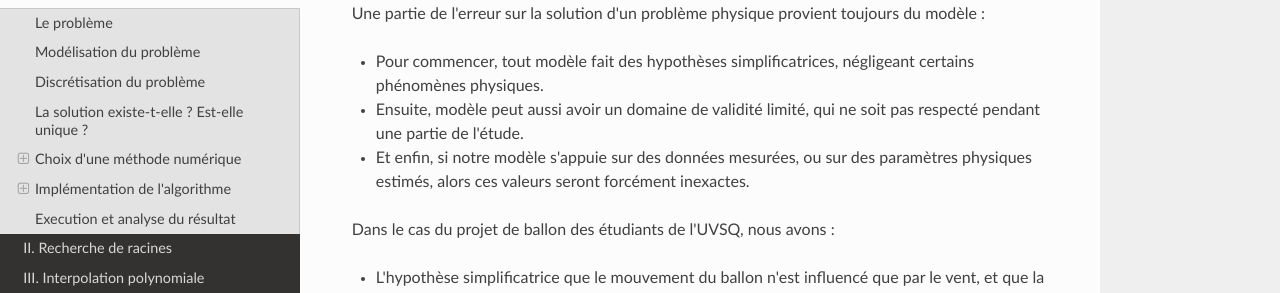
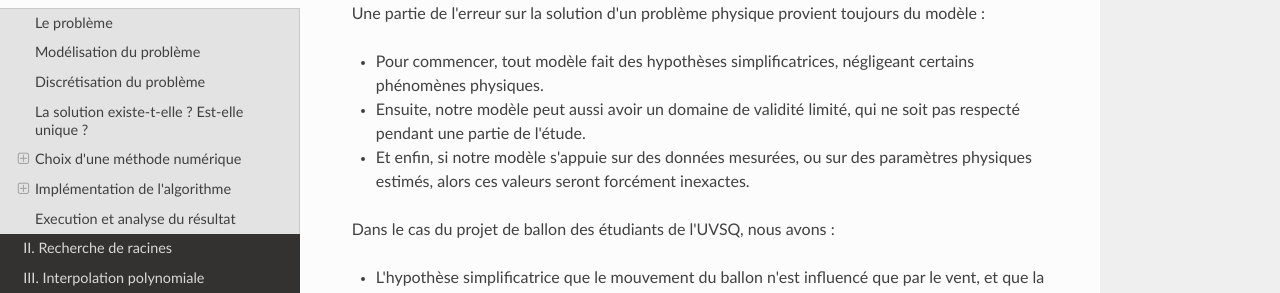
Before and after one commit to NicOudart/UVSQ_LSPH515_methodes_num, an MkDocs documentation site: the page built from docs/Chap1_Introduction.md, in a window 1280 px wide and 900 px high, scrolled down 3766 px. Shown: the part 158-451 px from the top of the window. Built offline with MkDocs 1.6.1, drawn with Linux system fonts in a browser that asks for light colours; nearby versions of some CDN libraries; some of the changed text lies outside the part shown.

Commit message:
-Minor fix in Chapter 1.

```diff
--- a/docs/Chap1_Introduction.md
+++ b/docs/Chap1_Introduction.md
@@ -124,7 +124,7 @@ Une partie de l'erreur sur la solution d'un problème physique provient toujours
 
 - Pour commencer, tout modèle fait des hypothèses simplificatrices, négligeant certains phénomènes physiques.
 
-- Ensuite, modèle peut aussi avoir un domaine de validité limité, qui ne soit pas respecté pendant une partie de l'étude.
+- Ensuite, notre modèle peut aussi avoir un domaine de validité limité, qui ne soit pas respecté pendant une partie de l'étude.
 
 - Et enfin, si notre modèle s'appuie sur des données mesurées, ou sur des paramètres physiques estimés, alors ces valeurs seront forcément inexactes.
 
```
Also changed, not shown: other parts of docs/Chap1_Introduction.md (+2 -2 lines).
